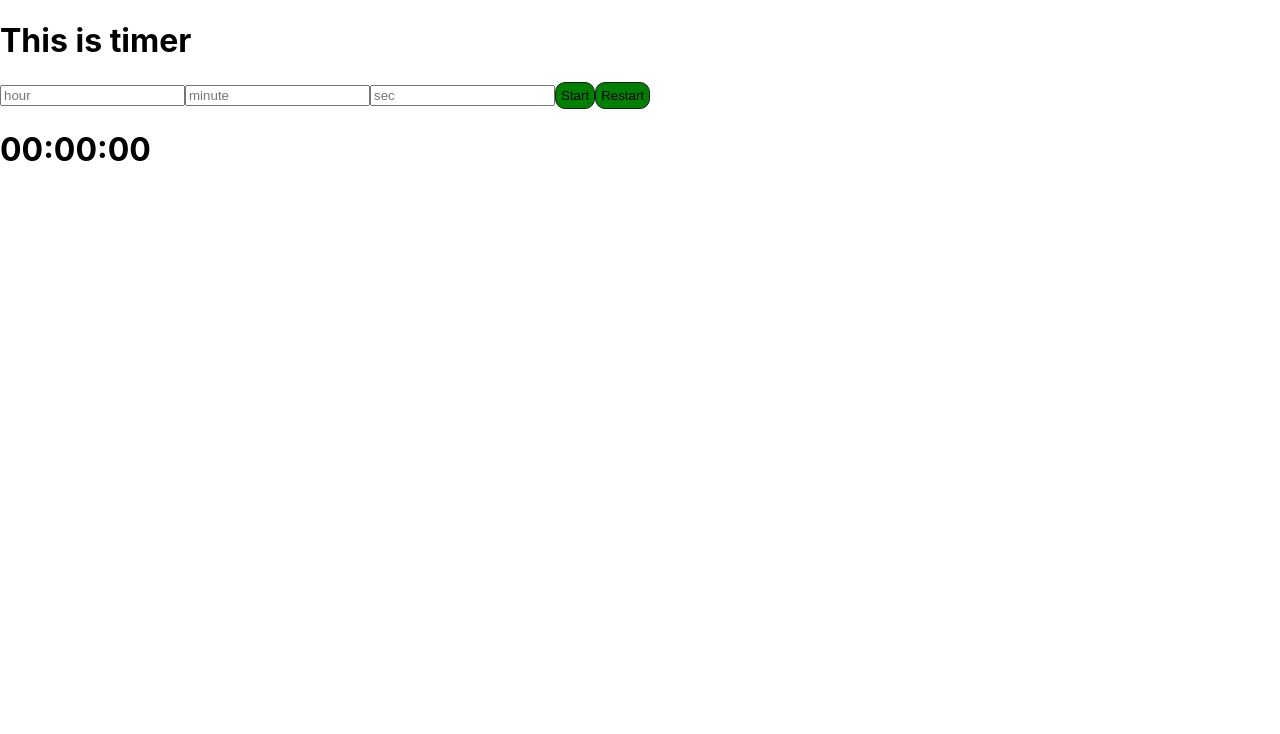
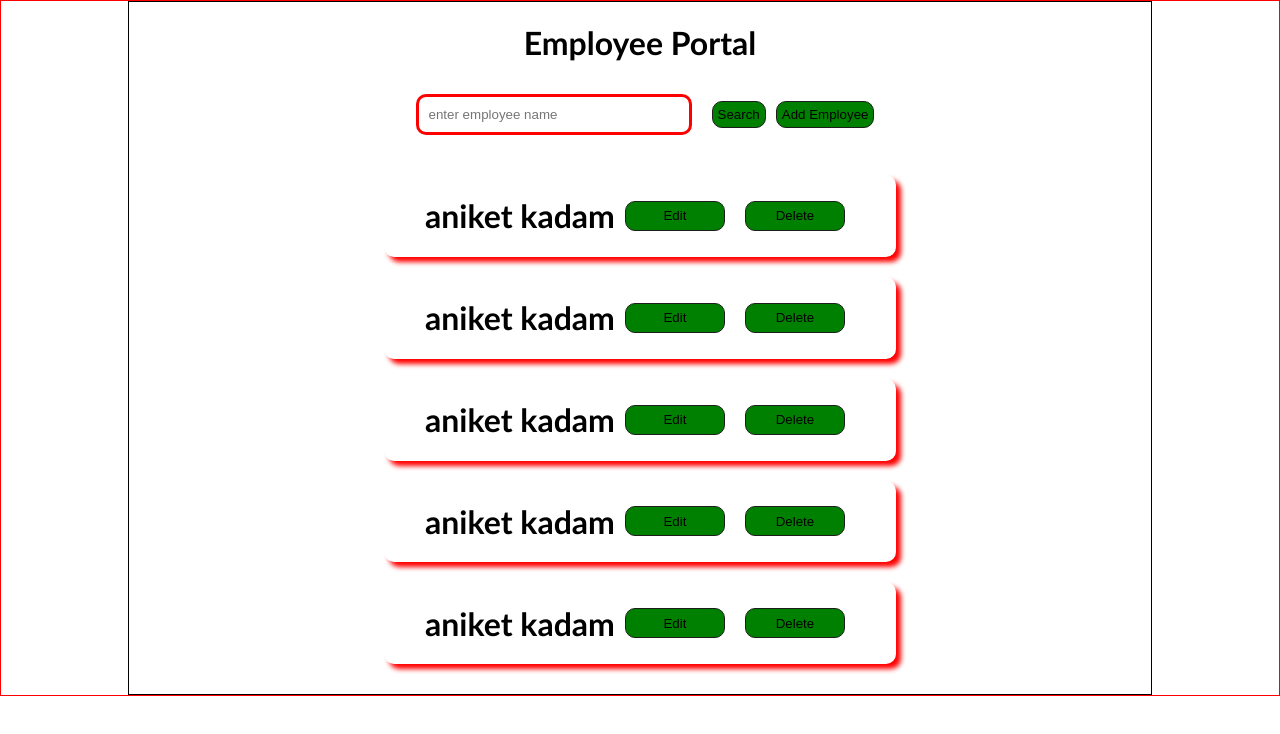
Before and after one commit to aniket2727/React-Interview, a React (Create React App) app in the folder app/: page / in a window 1280 px wide. Shown: the top 734 px of the page. Built offline with nearby package versions, Linux system fonts and the light colour scheme.

Commit message:
employee poetal

```diff
--- a/app/package.json
+++ b/app/package.json
@@ -8,6 +8,7 @@
     "@testing-library/user-event": "^13.5.0",
     "react": "^18.2.0",
     "react-dom": "^18.2.0",
+    "react-router-dom": "^6.22.3",
     "react-scripts": "5.0.1",
     "web-vitals": "^2.1.4"
   },
--- a/app/src/App.js
+++ b/app/src/App.js
@@ -20,7 +20,7 @@ import Problem18 from "./componets/Problem18";
 import ParentComponent from "./componets/StateLift";
 import Crudopertations from "./componets/crudopertations";
 import Supporter from "./componets/purecomponets/Supporter";
-import Page1 from "./componets/slider/Page1";
+//import Page1 from "./componets/slider/Page1";
 import Mainapp from "./componets/folderstructure/Mainapp";
 import Mainbox from "./componets/boxcolorchange/Mainbocx";
 import Handleprogress from "./componets/folderstructure/progressbar/Mainprogress";
@@ -99,11 +99,23 @@ import FolderStructure from "./Folderstucture/Mint";
 import Darkmode from "./blackwhite/Darkmode";
 import Reverseblock from "./Reverseblock/Reverseblock";
 import PostTimer from "./Posttimer/PostTimer";
+import React from 'react';
+import { BrowserRouter as Router, Route, Routes } from 'react-router-dom';
+
+
+
+import Page1 from "./Portal/Page1";
+import Page2 from "./Portal/Page2";
+
+
 function App() {
   return (
-    <div className="">
-     <PostTimer/>
-    </div>
+    <Router>
+      <Routes>
+        <Route exact path="/" element={<Page1 />} />
+        <Route exact path="/page2" element={<Page2 />} />
+      </Routes>
+    </Router>
   );
 }
 
--- /dev/null
+++ b/app/src/Portal/Page1.js
@@ -0,0 +1,154 @@
+import React, { useState } from 'react';
+import './Page123.css';
+
+const Page1 = () => {
+    const [data, setData] = useState([
+        { name: "aniket kadam", email: "aniketkadam@gmail.com", age: "40" },
+        { name: "aniket kadam", email: "aniketkadam@gmail.com", age: "40" },
+        { name: "aniket kadam", email: "aniketkadam@gmail.com", age: "40" },
+        { name: "aniket kadam", email: "aniketkadam@gmail.com", age: "40" },
+        { name: "aniket kadam", email: "aniketkadam@gmail.com", age: "40" }
+    ]);
+
+    const [searchdata, setsearchdata] = useState('');
+    const [selected, setSelected] = useState([]);
+    const [flag, setFlag] = useState(false);
+    const [showModal, setShowModal] = useState(false);
+    const [newEmployee, setNewEmployee] = useState({ name: "", email: "", age: "" });
+    const [f,setf]=useState(false)
+    const [s,setS]=useState({name:"",email:"",age:""})
+
+    const handleAdd = () => {
+        setShowModal(true);
+    };
+
+    const handleSave = () => {
+        setData([...data, newEmployee]);
+        setShowModal(false);
+        setNewEmployee({ name: "", email: "", age: "" });
+        setS({ name: "", email: "", age: "" });
+        setf(false);
+    };
+
+    const handlesearch = () => {
+        const result = data.filter(item => item.name.trim().toLowerCase() === searchdata.trim().toLowerCase());
+        setSelected(result);
+        setFlag(true);
+    };
+
+    const handledelete = (item1) => {
+        const result = data.filter(item => item.name !== item1);
+        setData(result);
+    };
+
+    const handleedit = (e) => {
+        setData(data.map((item) => {
+            if (item.name === e) {
+                return {
+                    ...item,
+                    name: s.name,
+                    email: s.email,
+                    age: s.age,
+                };
+            }
+            return item;
+        }));
+        setFlag(false); // Close the edit section after saving
+    };
+
+    return (
+        <div>
+            {
+                f &&
+                <>
+                    <h1>Edit data</h1>
+                    <input
+                        type="text"
+                        placeholder="Name"
+                        value={s.name}
+                        onChange={(e) => setS({ ...s, name: e.target.value })}
+                    />
+                    <input
+                        type="text"
+                        placeholder="Email"
+                        value={s.email}
+                        onChange={(e) => setS({ ...s, email: e.target.value })}
+                    />
+                    <input
+                        type="text"
+                        placeholder="Age"
+                        value={s.age}
+                        onChange={(e) => setS({ ...s, age: e.target.value })}
+                    />
+                    <button onClick={handleSave}>Save</button>
+                </>
+            }
+            {
+                flag &&
+                <div className='display-data'>
+                    {selected.map((item, index) => (
+                        <div key={index} className='info'>
+                            <h1>{item.name}</h1>
+                            <button onClick={() => handleedit(item.name)}>Edit </button>
+                            <button onClick={() => handledelete(item.name)}>Delete</button>
+                            <h1>{item.email}</h1>
+                            <h1>{item.age}</h1>
+                        </div>
+                    ))}
+                    <button onClick={() => setFlag(false)}>Close</button>
+                </div>
+            }
+            {
+                !showModal &&
+                <div className='main-block-display'>
+                    <div className='subblock-display'>
+                        <h1>Employee Portal</h1>
+                        <div className='search-data'>
+                            <input onChange={(e) => setsearchdata(e.target.value)} placeholder='enter employee name' />
+                            <button onClick={handlesearch}>Search</button>
+                            <button onClick={handleAdd}>Add Employee</button>
+                        </div>
+                        <div className='display-data'>
+                            {data.map((item, index) => (
+                                <div key={index} className='info'>
+                                    <h1>{item.name}</h1>
+                                    <button>Edit </button>
+                                    <button onClick={() => handledelete(item.name)}>Delete</button>
+                                </div>
+                            ))}
+                        </div>
+                    </div>
+                </div>
+            }
+            {showModal &&
+                <div className="modal-overlay">
+                    <div className="modal">
+                        <h2>Add Employee</h2>
+                        <input
+                            type="text"
+                            placeholder="Name"
+                            value={newEmployee.name}
+                            onChange={(e) => setNewEmployee({ ...newEmployee, name: e.target.value })}
+                        />
+                        <input
+                            type="text"
+                            placeholder="Email"
+                            value={newEmployee.email}
+                            onChange={(e) => setNewEmployee({ ...newEmployee, email: e.target.value })}
+                        />
+                        <input
+                            type="text"
+                            placeholder="Age"
+                            value={newEmployee.age}
+                            onChange={(e) => setNewEmployee({ ...newEmployee, age: e.target.value })}
+                        />
+                        <button onClick={handleSave}>Save</button>
+                        <button onClick={() => setShowModal(false)}>Cancel</button>
+                    </div>
+                </div>
+            }
+        </div>
+    );
+};
+
+export default Page1;
--- /dev/null
+++ b/app/src/Portal/Page123.css
@@ -0,0 +1,78 @@
+
+
+
+.main-block-display{
+    display: flex;
+    align-items: center;
+    justify-content: center;
+    border: 1px solid red;
+    height: auto;
+}
+
+
+.subblock-display{
+    width: 80%;
+    height: auto;
+    border: 1px solid black;
+    display: flex;
+    flex-direction: column;
+    align-items: center;
+}
+
+.subblock-display h1{
+    font-family: 'Gill Sans', 'Gill Sans MT', Calibri, 'Trebuchet MS', sans-serif;
+    font-weight: 800;
+}
+
+
+.search-data input{
+    padding: 10px;
+    font: bold;
+    width: 250px;
+    margin: 10px;
+    border: 3px solid red;
+    border-radius: 10px;
+    cursor: pointer;
+}
+
+.search-data button{
+    margin-left: 10px;
+}
+
+.display-data{
+    display: flex;
+    align-items: center;
+    justify-content: center;
+    text-align: center;
+    padding: 10px;
+    margin: 10px;
+}
+
+
+.display-data button{
+    height: 30px;
+    width: 100px;
+    margin: 10px;
+}
+
+
+.info{
+    border-radius: 10px;
+    box-shadow: 5px 5px 5px red;
+    margin: 10px;
+    width: 50%;
+    display: flex;
+    align-items: center;
+    justify-content: center;
+    text-align: center;
+}
+
+
+.display-data{
+   display: flex;
+   flex-direction: column;
+    width: 100%;
+    align-items: center;
+    justify-content: center;
+    text-align: center;
+}
--- /dev/null
+++ b/app/src/Portal/Page2.js
@@ -0,0 +1,22 @@
+import React from 'react';
+import { useLocation } from 'react-router-dom'; // Import useLocation hook
+
+const Page2 = () => {
+    const location = useLocation(); // Initialize useLocation hook
+    const data = location.state.data; // Access passed data
+
+    return (
+        <div>
+            <h1>Data received in Page2:</h1>
+            <ul>
+                {data.map((item, index) => (
+                    <li key={index}>
+                        Name: {item.name}, Email: {item.email}, Age: {item.age}
+                    </li>
+                ))}
+            </ul>
+        </div>
+    );
+};
+
+export default Page2;
```
Also changed, not shown: app/src/Josnhandle/Jsonhandle.js (added, +62 -0 lines), 1 other file (tests, documents, lock files or other folders).
